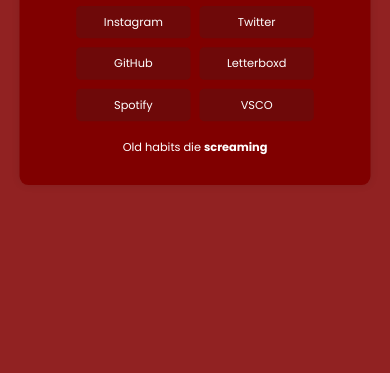
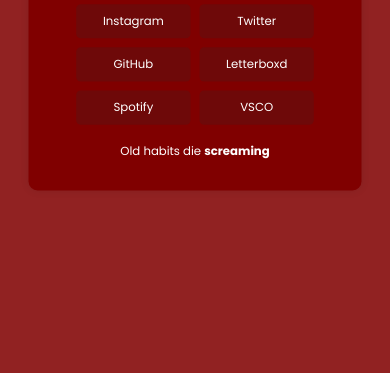
Before and after one commit to fleabagreact/card-redes-sociais, a plain HTML site: page index.html in a window 390 px wide. Shown: the part 471-844 px from the top of the page. Drawn offline with Linux system fonts and the light colour scheme.

Commit message:
Update style.css

```diff
--- a/style.css
+++ b/style.css
@@ -71,8 +71,17 @@ body {
 }
 
 @media only screen and (max-width: 768px) {
+    body {
+        display: flex;
+        justify-content: center;
+        align-items: center;
+        min-height: 100vh;
+        padding: 0 10px;
+    }
+
     .container {
         transform: scale(0.9);
+        transform-origin: center;
     }
 
     .profile-picture img {
@@ -89,11 +98,11 @@ body {
     }
 
     .social-icons a {
-        font-size: 12.6px;
+        font-size: 13px;
         padding: 9px 13.5px;
     }
 
     .container p {
-        font-size: 12.6px;
+        font-size: 13px;
     }
 }
```
